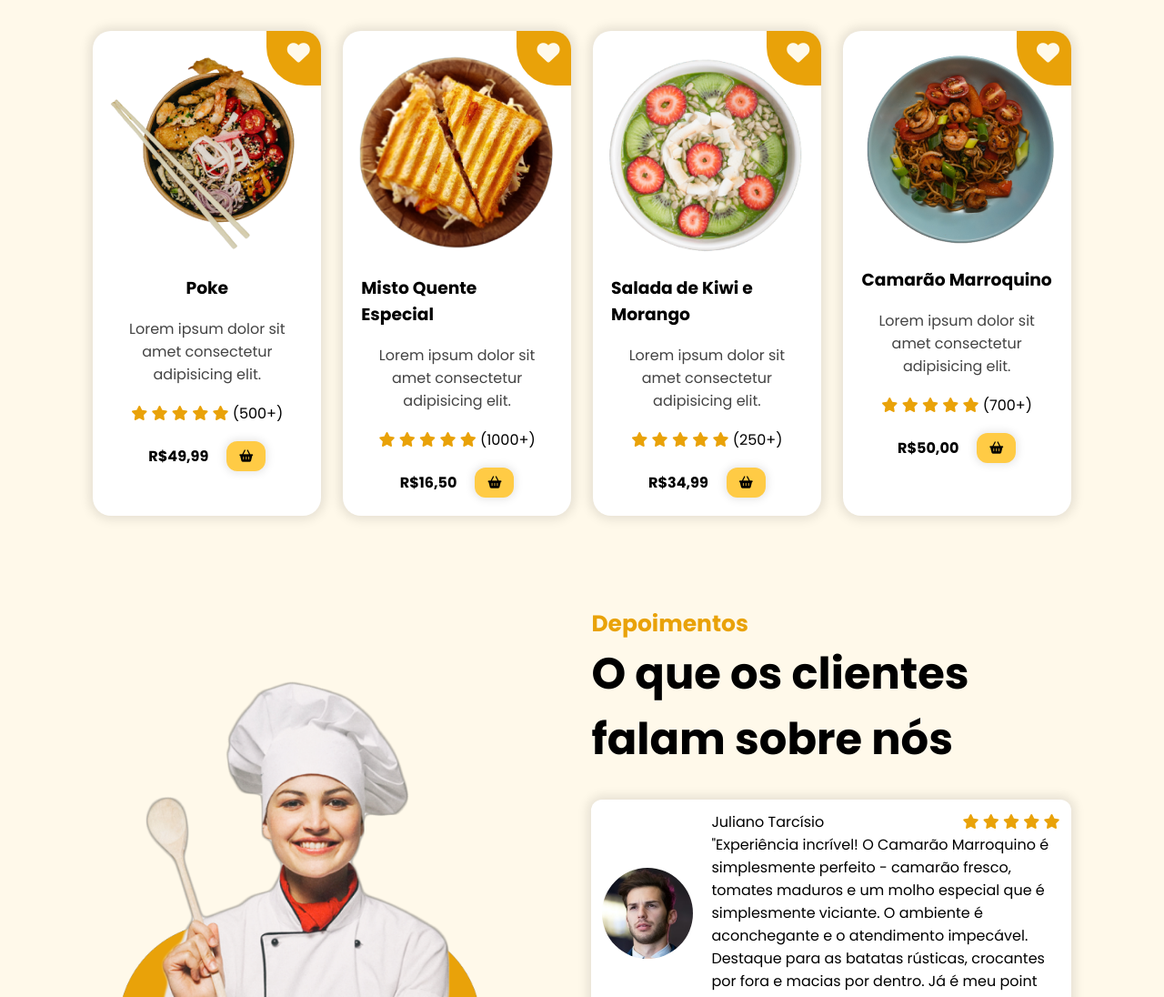
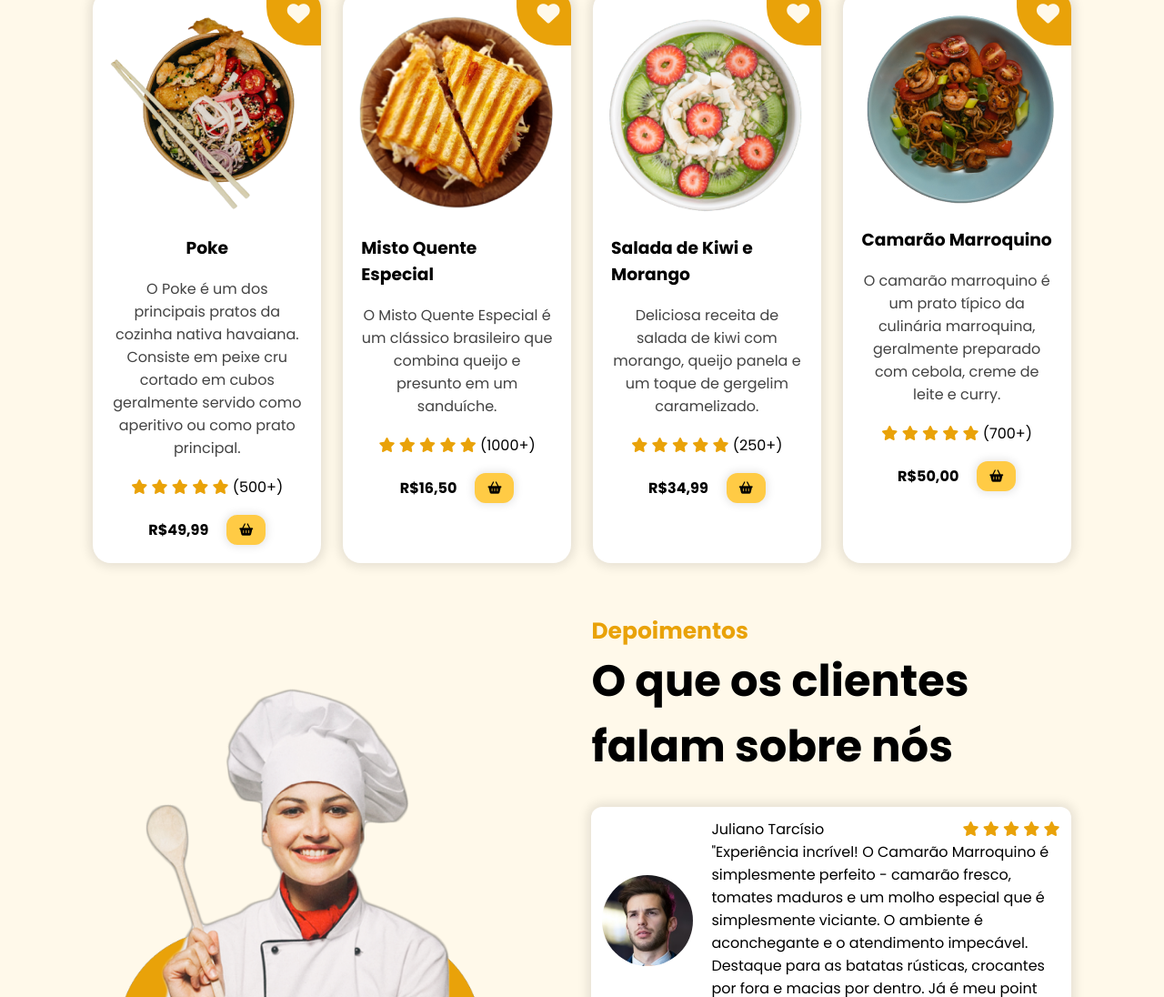
Before and after one commit to Luana-Fonseca/Landing-Page, a plain HTML site: page index.html in a window 1280 px wide. Shown: the part 1057-2153 px from the top of the page at 91% size. Drawn offline with nearby package versions, Linux system fonts and the light colour scheme.

Commit message:
Update index.html

```diff
--- a/index.html
+++ b/index.html
@@ -120,7 +120,7 @@
 
 
                     <span class="dish-description">
-                        Lorem ipsum dolor sit amet consectetur adipisicing elit.
+                       O Poke é um dos principais pratos da cozinha nativa havaiana. Consiste em peixe cru cortado em cubos geralmente servido como aperitivo ou como prato principal.
                     </span>
 
                     <div class="dish-rate">
@@ -150,7 +150,7 @@
                     <h3 class="dish-title">Misto Quente Especial</h3>
 
                     <span class="dish-description">
-                        Lorem ipsum dolor sit amet consectetur adipisicing elit.
+                        O Misto Quente Especial é um clássico brasileiro que combina queijo e presunto em um sanduíche.
                     </span>
 
                     <div class="dish-rate">
@@ -180,7 +180,7 @@
                     <h3 class="dish-title">Salada de Kiwi e Morango</h3>
 
                     <span class="dish-description">
-                        Lorem ipsum dolor sit amet consectetur adipisicing elit.
+                       Deliciosa receita de salada de kiwi com morango, queijo panela e um toque de gergelim caramelizado.
                     </span>
 
                     <div class="dish-rate">
@@ -210,7 +210,7 @@
                     <h3 class="dish-title">Camarão Marroquino</h3>
 
                     <span class="dish-description">
-                        Lorem ipsum dolor sit amet consectetur adipisicing elit.
+                        O camarão marroquino é um prato típico da culinária marroquina, geralmente preparado com cebola, creme de leite e curry.
                     </span>
 
                     <div class="dish-rate">
@@ -319,4 +319,5 @@
     </footer>
     <script src="src/js/script.js"></script>
 </body>
+
 </html>
```
